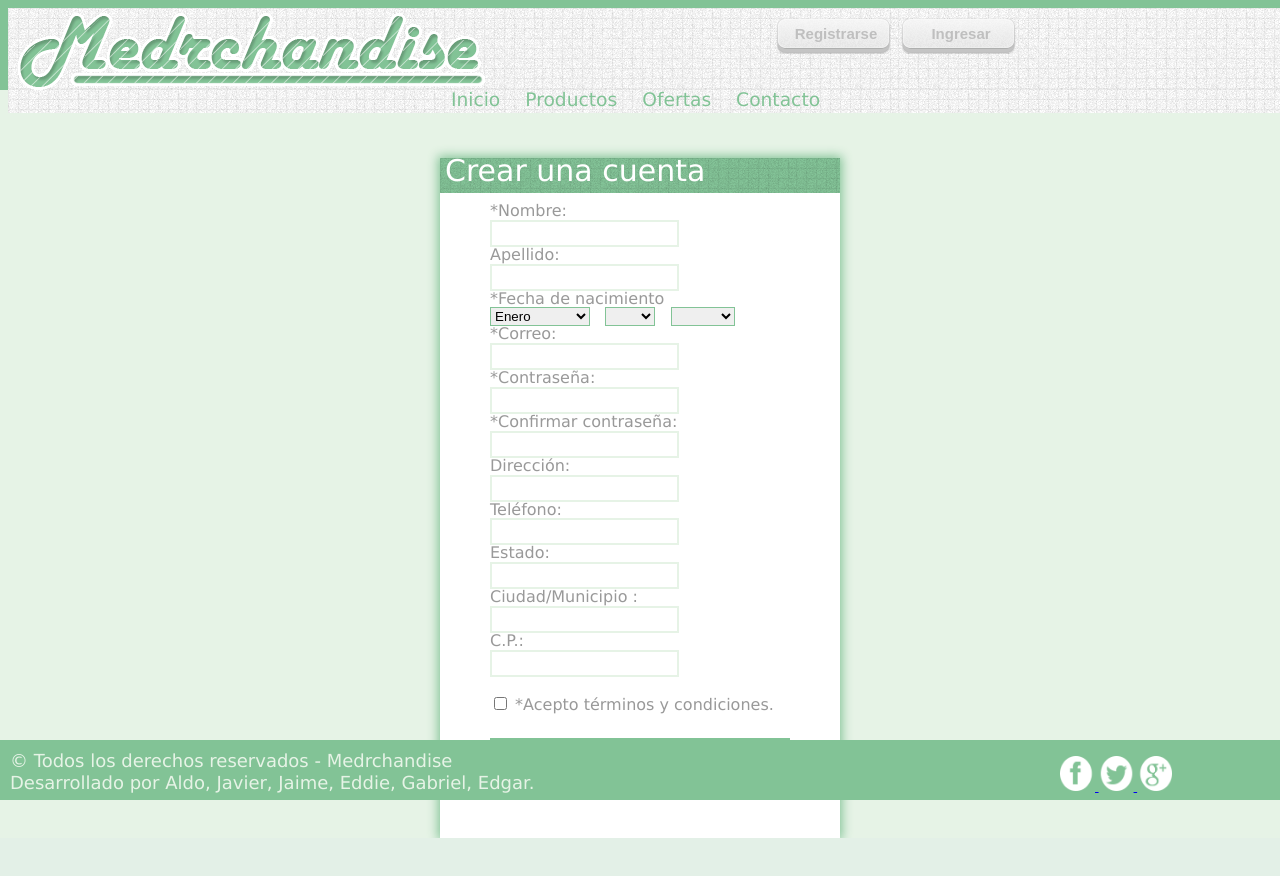
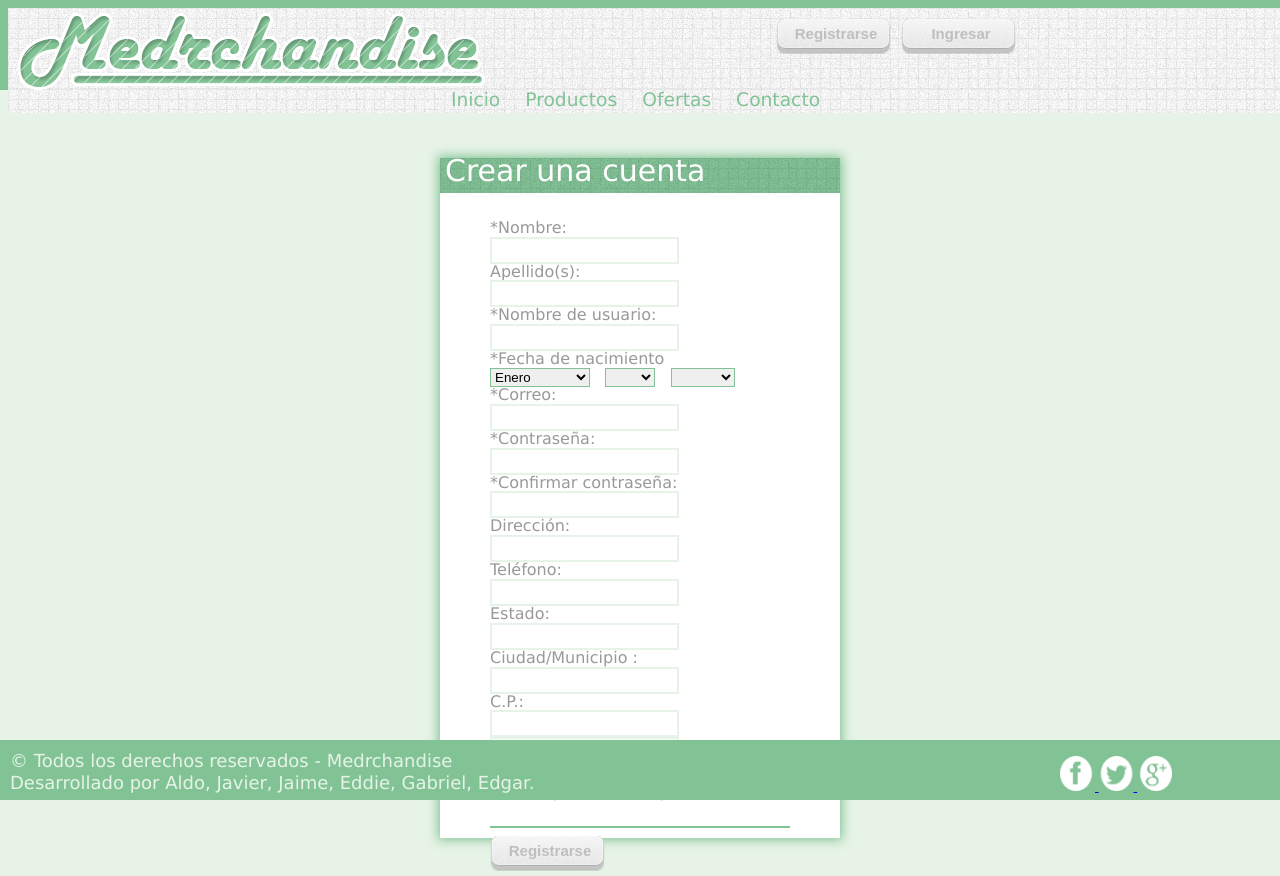
Before and after one commit to edgaruriel/Medrchandise, a PHP site: page /Medrchandise/registro.php in a window 1280 px wide. Before the commit the page ends 838 px from the top, so only its background shows below. Run offline with PHP 8.4, Linux system fonts and the light colour scheme.

Commit message:
Crear usuario ya está listo

```diff
--- /dev/null
+++ b/config.inc.php
@@ -0,0 +1,10 @@
+<?php
+//Par�metros necesarios para la conexi�n con la base de datos
+$GLOBALS["servidor"] = "localhost";
+$GLOBALS["usuario"] = "root";
+$GLOBALS["contrasena"] = "root";
+$GLOBALS["base_datos"] = "carritocompras";
+
+//Par�metros para la resoluci�n de urls
+$GLOBALS["raiz_sitio"] = "http://localhost/Medrchandise/";
+?>
--- /dev/null
+++ b/funciones/acceder_base_datos.php
@@ -0,0 +1,123 @@
+<?php
+function abrirConexion(){
+  //Abre una conexi�n con la base de datos
+  $pconector = mysqli_connect($GLOBALS["servidor"],$GLOBALS["usuario"],$GLOBALS["contrasena"]) or die(mysqli_connect_error());
+  return $pconector;
+}
+//--------------------------------
+function seleccionarBaseDatos($pconector){
+ //Permite seleccionar una base de datos
+ mysqli_select_db($pconector, $GLOBALS["base_datos"]) or die(mysqli_connect_error($pconector));
+}
+//--------------------------------
+function cerrarConexion($pconector){
+ //Cierra una conexi�n con la base de datos
+ mysqli_close($pconector);
+}
+
+//--------------------------------
+function existeRegistro($pconector, $cquery){
+
+ //Verifica la existencia de la informaci�n solicitada (a trav�s de una sentencia SQL) en la base de datos
+ $lexiste_referencia = true;
+ $lresult = mysqli_query($pconector, $cquery);
+
+ if (!$lresult){
+   $cerror = "No fue posible recuperar la informaci�n de la base de datos.<br>";
+   $cerror .= "SQL: $cquery <br>";
+   $cerror .= "Descripci�n: ".mysqli_connect_error($pconector);
+   die($cerror);
+ }
+ else{
+   //Verifica que no exista un registro igual al que se va a insertar
+   if ( mysqli_num_rows($lresult) == 0 ){
+     $lexiste_referencia = false;
+   }
+ }
+
+ mysqli_free_result($lresult);
+
+ return $lexiste_referencia;
+
+}
+//--------------------------------
+function insertarDatos($pconector, $cquery){
+
+ //Inserta un registro en la base de datos
+ $lentrada_creada = false;
+ $lresult = mysqli_query($pconector, $cquery);
+ if (!$lresult){
+   $cerror = "Ocurrió un error al acceder a la base de datos.<br>";
+   $cerror .= "SQL: $cquery <br>";
+   $cerror .= "Descripción: ".mysqli_connect_error($pconector);
+   die($cerror);
+ }
+ else{
+   if (mysqli_affected_rows($pconector) > 0){
+     $lentrada_creada = true;
+   }
+ }
+
+ return $lentrada_creada;
+}
+//--------------------------------
+function extraerRegistro($pconector, $cquery){
+
+//Lee informaci�n solicitada (a trav�s de una sentencia SQL) de la base de datos y la almacena
+//en un arreglo que devuelve como par�metro de salida
+//Advertencia: utilizar esta funci�n �nicamente cuando se espere un s�lo registro como resultado
+
+$aregistro = array();
+$lresult = mysqli_query($pconector, $cquery);
+ if (!$lresult){
+   $cerror = "No fue posible recuperar la informaci�n de la base de
+datos.<br>";
+   $cerror .= "SQL: $cquery <br>";
+   $cerror .= "Descripci�n: ".mysqli_connect_error($pconector);
+   die($cerror);
+ }
+ else{
+   if (mysqli_num_rows($lresult) == 1){
+     $aregistro = mysqli_fetch_array($lresult);
+   }
+ }
+ reset($aregistro);
+ return $aregistro;
+}
+//--------------------------------
+function editarDatos($pconector, $cquery){
+
+ //Modifica, edita o actualiza uno o m�s registros de la base de datos
+  $ledicion_completada = false;
+ $lresult = mysqli_query($pconector, $cquery);
+ if (!$lresult){
+   $cerror = "Ocurri� un error al acceder a la base de datos.<br>";
+   $cerror .= "SQL: $cquery <br>";
+   $cerror .= "Descripci�n: ". mysqli_connect_error($pconector);
+   die($cerror);
+ }
+ else
+   $ledicion_completada = true;
+
+ return $ledicion_completada;
+
+}
+//--------------------------------
+
+function eliminarDatos($pconector, $cquery){
+
+$leliminacion_completada=false;
+	$lresult = mysqli_query($pconector, $cquery);
+ if (!$lresult){
+   $cerror = "Ocurri� un error al acceder a la base de datos.<br>";
+   $cerror .= "SQL: $cquery <br>";
+   $cerror .= "Descripci�n: ". mysqli_connect_error($pconector);
+   die($cerror);
+ }
+ else{
+	 $leliminacion_completada = true;
+	 }
+	 return $leliminacion_completada;
+}
+
+?>
--- /dev/null
+++ b/funciones/opciones_registro.php
@@ -0,0 +1,74 @@
+<?php
+session_start();
+
+function opciones_usuario(){
+    $opciones = "";
+ if(isset($_SESSION["cidusuario"]) && ($_SESSION["cidusuario"] == "admin")){
+     $opciones .= "Tipo de usuario:<br>";
+     $opciones .= "<select id='tipo_usuario' name='tipo_usuario'>";
+     $opciones .= "<option value='2'>Cliente</option>";
+     $opciones .= "<option value='1'>Administrador</option>";
+     $opciones .= "";
+     $opciones .= "</select>";
+
+ }else{
+
+     if(isset($_SESSION["cidusuario"]) && ($_SESSION["cidusuario"] == "cliente")){
+         $opciones .= "<input type='text' name='tipo_usuario' value='2'>";
+     }else{
+        $opciones .= "<input type='text' name='tipo_usuario' value='2'>";
+     }
+ }
+    return $opciones;
+}
+
+function agregarUsuario(){
+
+ $cmensaje = "";
+ if ( isset($_POST["btn_registrarse"]) && $_POST["btn_registrarse"] == "Registrarse"){
+
+     $cnombre = $_POST["nombre"];
+     $capellido = $_POST["apellido"];
+     $cnombreusuario = $_POST["nombreusuario"];
+     $cdia = $_POST["dia"];
+     $cmes = $_POST["mes"];
+     $canio = $_POST["anio"];
+     $cfechaNac = $canio."-".$cmes."-".$cdia;
+     $ccorreo = $_POST["correo"];
+     $ccontrasena = $_POST["contrasena"];
+     $cdireccion = $_POST["direccion"];
+     $ctelefono = $_POST["telefono"];
+     $cestado = $_POST["estado"];
+     $cciudad = $_POST["ciudad"];
+     $ccp = $_POST["cp"];
+     $ctipousuario = $_POST["tipo_usuario"];
+
+   $pconexion = abrirConexion();
+   seleccionarBaseDatos($pconexion);
+
+   $cquery = "SELECT nick FROM usuario";
+   $cquery .= " WHERE nick = '$cnombreusuario'";
+
+   if ( !existeRegistro($pconexion, $cquery) ){
+
+	   $cquery = "INSERT INTO usuario";
+	   $cquery .= " (nombre, apellido, correo, fecha_nacimiento, direccion, telefono, estado, ciudad, codigo_postal, id_rol, nick, contrasena)";
+	   $cquery .= " VALUES ('$cnombre', '$capellido', '$ccorreo', '$cfechaNac', '$cdireccion', '$ctelefono', '$cestado', '$cciudad', '$ccp', '$ctipousuario', '$cnombreusuario', '$ccontrasena')";
+
+	   if (insertarDatos($pconexion, $cquery) ){
+	     $cmensaje = "Usuario registrado";
+	   }
+	   else{
+	     $cmensaje = "No fue posible registrar el usuario";
+           }
+   }
+   else{
+     $cmensaje = "Ya existe un usuario con el nombre de usuario: $cnombreusuario";
+   }
+   cerrarConexion($pconexion);
+
+ }
+
+ return $cmensaje;
+}
+?>
--- a/registro.php
+++ b/registro.php
@@ -1,5 +1,8 @@
 <?php
 include_once("funciones/menu_header.php");
+include_once("funciones/opciones_registro.php");
+include_once("config.inc.php");
+include_once("./funciones/acceder_base_datos.php");
 ?>
 <!DOCTYPE html PUBLIC "-//W3C//DTD HTML 4.01 Transitional//EN" "http://www.w3.org/TR/html4/loose.dtd">
 <html>
@@ -40,41 +43,46 @@ include_once("funciones/menu_header.php");
         Crear una cuenta
         </div>
 				<div id="formulario">
-					<form id="registro">
+					<form id="registro" method="post" action="<?php echo $_SERVER["PHP_SELF"]; ?>">
+                        <?php echo agregarUsuario();?>
+                        <br>
                     *Nombre: <br>
-                    <input type="text" id="nombre" class="campos">
+                    <input type="text" id="nombre" name="nombre" class="campos">
                     <br>
-                    Apellido: <br>
-                    <input type="text" id="apellido" class="campos">
+                    Apellido(s): <br>
+                    <input type="text" id="apellido" name="apellido" class="campos">
+                    <br>
+                    *Nombre de usuario: <br>
+                    <input type="text" id="nombreusuario" name="nombreusuario" class="campos">
                     <br>
                     *Fecha de nacimiento
                     <br>
-                    <select id="mes" style='width:100px;' class="campos">
+                    <select id="mes" name="mes" style='width:100px;' class="campos">
 						<option value='0' />
-						<option value='1' selected>Enero</option>
-                        <option value='2'>Febrero</option>
-                        <option value='3'>Marzo</option>
-                        <option value='4'>Abril</option>
-                        <option value='5'>Mayo</option>
-                        <option value='6'>Junio</option>
-                        <option value='7'>Julio</option>
-                        <option value='8'>Agosto</option>
-                        <option value='9'>Septiembre</option>
+						<option value='01' selected>Enero</option>
+                        <option value='02'>Febrero</option>
+                        <option value='03'>Marzo</option>
+                        <option value='04'>Abril</option>
+                        <option value='05'>Mayo</option>
+                        <option value='06'>Junio</option>
+                        <option value='07'>Julio</option>
+                        <option value='08'>Agosto</option>
+                        <option value='09'>Septiembre</option>
                         <option value='10'>Octubre</option>
                         <option value='11'>Noviembre</option>
                         <option value='12'>Diciembre</option>
                         		</select> &nbsp;
-					<select id="dia" style='width:50px;' class="campos">
+					<select id="dia" name="dia" style='width:50px;' class="campos">
 						<option value='0' />
-						<option value='1'>1</option>
-                        <option value='2'>2</option>
-                        <option value='3'>3</option>
-                        <option value='4'>4</option>
-                        <option value='5'>5</option>
-                        <option value='6'>6</option>
-                        <option value='7'>7</option>
-                        <option value='8'>8</option>
-                        <option value='9'>9</option>
+						<option value='01'>1</option>
+                        <option value='02'>2</option>
+                        <option value='03'>3</option>
+                        <option value='04'>4</option>
+                        <option value='05'>5</option>
+                        <option value='06'>6</option>
+                        <option value='07'>7</option>
+                        <option value='08'>8</option>
+                        <option value='09'>9</option>
                         <option value='10'>10</option>
                         <option value='11'>11</option>
                         <option value='12'>12</option>
@@ -98,7 +106,7 @@ include_once("funciones/menu_header.php");
                         <option value='30'>30</option>
                         <option value='31'>31</option>
                                 </select> &nbsp;
-                   <select id="anio" style='width:64px;' class="campos">
+                   <select id="anio" name="anio" style='width:64px;' class="campos">
                         <option value='0' />
                         <option value='2013'>2013</option>
                         <option value='2012'>2012</option>
@@ -182,38 +190,42 @@ include_once("funciones/menu_header.php");
                         <option value='1934'>1934</option>
                                 </select><br>
                     *Correo:<br>
-                    <input type="text" id="correo" class="campos">
+                    <input type="text" id="correo" name="correo" class="campos">
                     <br>
                     *Contrase&ntilde;a:<br>
-                    <input type="password" id="contrasena" class="campos">
+                    <input type="password" id="contrasena" name="contrasena" class="campos">
                     <br>
                     *Confirmar contrase&ntilde;a:<br>
-                    <input type="password" id="confcontrasena" class="campos">
+                    <input type="password" id="confcontrasena" name="confcontrasena" class="campos">
                     <br>
                     Direcci&oacute;n: <br>
-                    <input type="text" id="direccion" class="campos">
+                    <input type="text" id="direccion" name="direccion" class="campos">
                     <br>
                     Tel&eacute;fono:
                     <br>
-                    <input type="text" id="telefono" class="campos">
+                    <input type="text" id="telefono" name="telefono" class="campos">
                     <br>
                     Estado: <br>
-                    <input type="text" id="estado" class="campos">
+                    <input type="text" id="estado" name="estado" class="campos">
                     <br>
                     Ciudad/Municipio : <br>
-                    <input type="text" id="ciudad" class="campos">
+                    <input type="text" id="ciudad" name="ciudad" class="campos">
                     <br>
                     C.P.:
                     <br>
-                    <input type="text" id="cp" class="campos">
+                    <input type="text" id="cp" name="cp" class="campos">
+                    <br>
+                        <?php
+                            echo opciones_usuario();
+                        ?>
                     <br>
                     <br>
-                    <input type="checkbox" id="aceptcondiciones" value="acepto"  class="campos">
+                    <input type="checkbox" id="aceptcondiciones" name="aceptcondiciones" value="acepto"  class="campos">
                     *Acepto t&eacute;rminos y condiciones.
                     <br>
                     <br>
                     <hr color="#82c396">
-                    <input type="submit" value="Registrarse" class="boton" id="btn_registrarse">
+                    <input type="submit" value="Registrarse" class="boton" id="btn_registrarse" name="btn_registrarse">
                     <!-- <a href="" class="boton" id="btn_registrarse">Registrarse</a> -->
                     </form>
 				</div>
```
Also changed, not shown: js/js_registro.js (+13 -1 lines).
